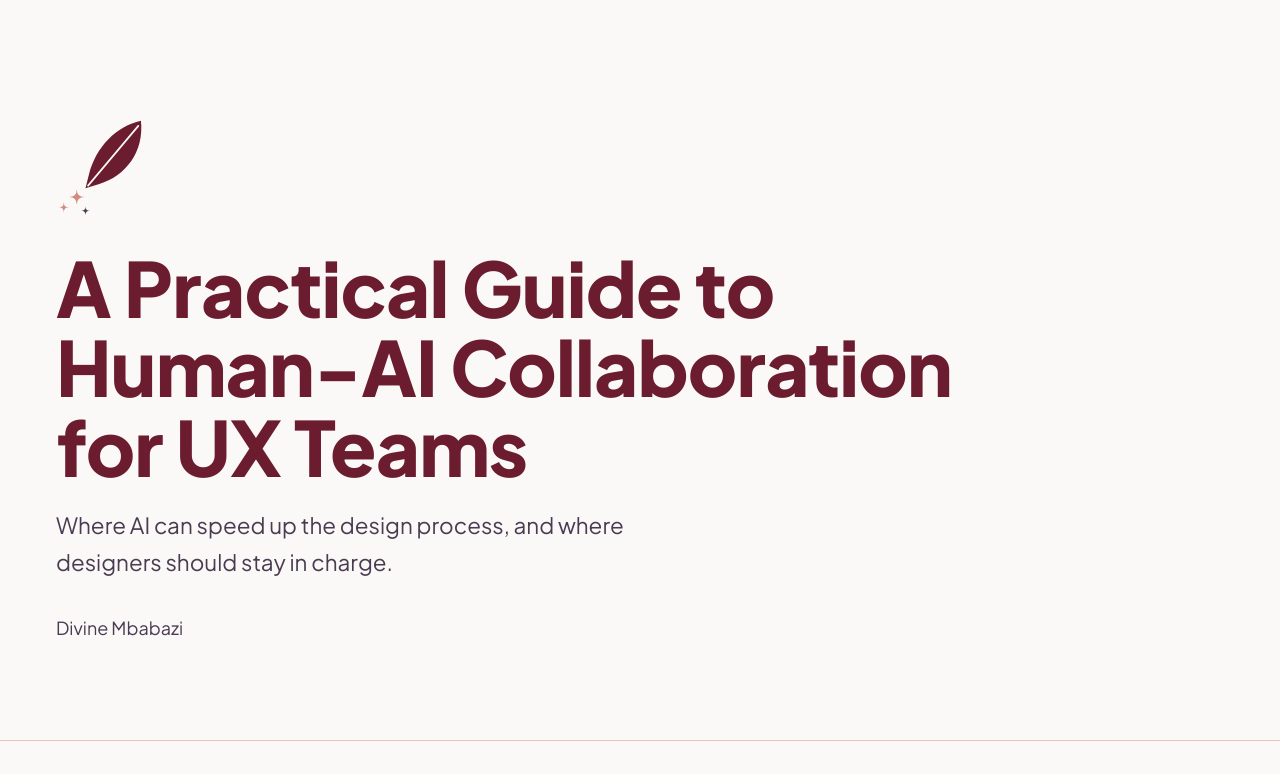
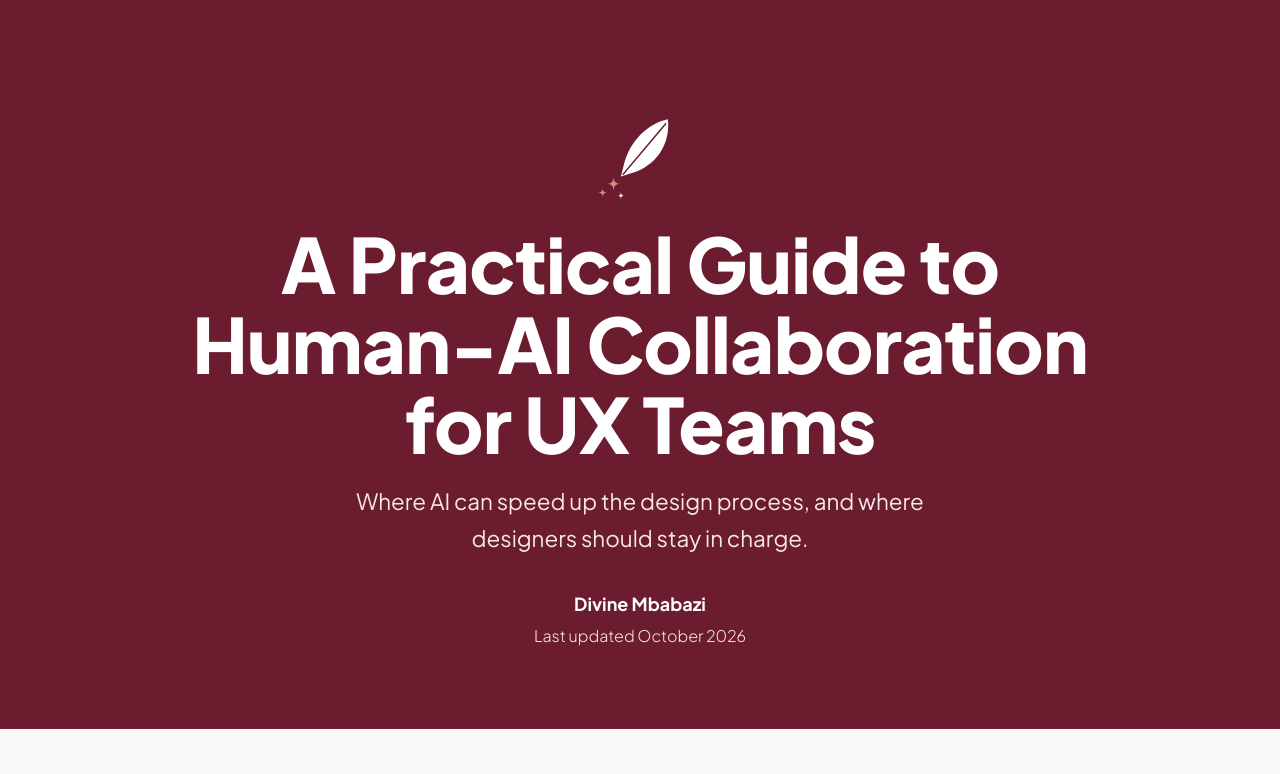
Before and after one commit to DeeDee027/AI-for-UX, a plain HTML site: page index.html in a window 1280 px wide. Shown: the top 774 px of the page. Drawn offline with Linux system fonts and the light colour scheme.

Commit message:
Add files via upload

```diff
--- a/index.html
+++ b/index.html
@@ -8,7 +8,7 @@
   <!-- Font: Plus Jakarta Sans, matching the Figma page design -->
   <link rel="preconnect" href="https://fonts.googleapis.com">
   <link rel="preconnect" href="https://fonts.gstatic.com" crossorigin>
-  <link href="https://fonts.googleapis.com/css2?family=Plus+Jakarta+Sans:ital,wght@0,400;0,600;0,700;0,800;1,400&display=swap" rel="stylesheet">
+  <link href="https://fonts.googleapis.com/css2?family=Plus+Jakarta+Sans:ital,wght@0,300;0,400;0,600;0,700;0,800;1,400&display=swap" rel="stylesheet">
   <link rel="stylesheet" href="styles.css">
 </head>
 <body>
@@ -29,7 +29,8 @@
       </svg>
       <h1>A Practical Guide to Human-AI Collaboration for UX Teams</h1>
       <p class="cover-sub">Where AI can speed up the design process, and where designers should stay in charge.</p>
-      <p class="byline">Divine Mbabazi <!-- TODO: add course name and date --></p>
+      <p class="byline">Divine Mbabazi <!-- TODO: add course name --></p>
+      <p class="updated">Last updated October 2026</p>
     </div>
   </header>
 
--- a/styles.css
+++ b/styles.css
@@ -61,28 +61,33 @@ img { max-width: 100%; height: auto; display: block; }
 }
 .skip-link:focus { top: 1rem; }
 
-/* ---------- Cover ---------- */
+/* ---------- Cover (maroon, centered, like the Figma page) ---------- */
 .cover {
-  padding: clamp(3rem, 10vw, 7rem) 1.5rem clamp(3rem, 8vw, 5rem);
-  border-bottom: 1px solid var(--rose-line);
+  background: var(--maroon);
+  color: var(--white);
+  text-align: center;
+  padding: clamp(3.5rem, 10vw, 7rem) 1.5rem clamp(3rem, 8vw, 5rem);
 }
-.cover-inner { max-width: 73rem; margin: 0 auto; }
-.mark { width: clamp(4.5rem, 10vw, 6.5rem); height: auto; margin-bottom: 1.5rem; }
-.mark-quill { fill: var(--maroon); }
-.mark-spine { stroke: var(--sand); stroke-width: 2; fill: none; stroke-linecap: round; }
+.cover-inner { max-width: 62rem; margin: 0 auto; }
+.mark { width: clamp(4rem, 9vw, 5.5rem); height: auto; margin: 0 auto 1.5rem; display: block; }
+.mark-quill { fill: var(--white); }
+.mark-spine { stroke: var(--maroon); stroke-width: 2; fill: none; stroke-linecap: round; }
 .mark-star { fill: var(--rose); }
-.mark-star.s3 { fill: var(--violet); }
+.mark-star.s3 { fill: var(--rose-tint); }
 .cover h1 {
   font-family: var(--serif);
   font-weight: 800;
   font-size: clamp(2.4rem, 6.5vw, 4.75rem);
   line-height: 1.05;
   letter-spacing: -0.01em;
-  max-width: 18ch;
-  margin: 0 0 1.25rem;
+  color: var(--white);
+  max-width: 20ch;
+  margin: 0 auto 1.25rem;
 }
-.cover-sub { font-size: clamp(1.15rem, 2.2vw, 1.4rem); color: var(--violet); max-width: 36rem; }
-.byline { margin-top: 2rem; font-weight: 500; color: var(--violet); }
+.cover-sub { font-size: clamp(1.15rem, 2.2vw, 1.4rem); color: var(--rose-tint); max-width: 36rem; margin: 0 auto; }
+.byline { margin: 2rem 0 0.25rem; font-weight: 700; color: var(--white); }
+.updated { margin: 0; font-weight: 300; color: var(--rose-tint); font-size: 1rem; }
+.cover :focus-visible { outline-color: var(--white); }
 
 /* ---------- Layout: sticky contents + reading column ---------- */
 .layout {
@@ -276,7 +281,12 @@ main > section > :not(.wide) { max-width: var(--measure); }
   .fig-version[hidden] { display: block !important; margin-top: 1rem; }  /* print both versions */
   .figure { break-inside: avoid; }
   .term { text-decoration: none; }
-  .cover { break-after: page; border: 0; }
+  .cover { break-after: page; border: 0; background: none; color: var(--ink); }
+  .cover h1 { color: var(--maroon); }
+  .cover-sub, .updated { color: var(--violet); }
+  .byline { color: var(--ink); }
+  .mark-quill { fill: var(--maroon); }
+  .mark-spine { stroke: var(--white); }
   .chapter-band { background: none; box-shadow: none; clip-path: none; color: var(--ink); padding: 0; }
   .chapter-band h2 { color: var(--maroon); }
 }
```
